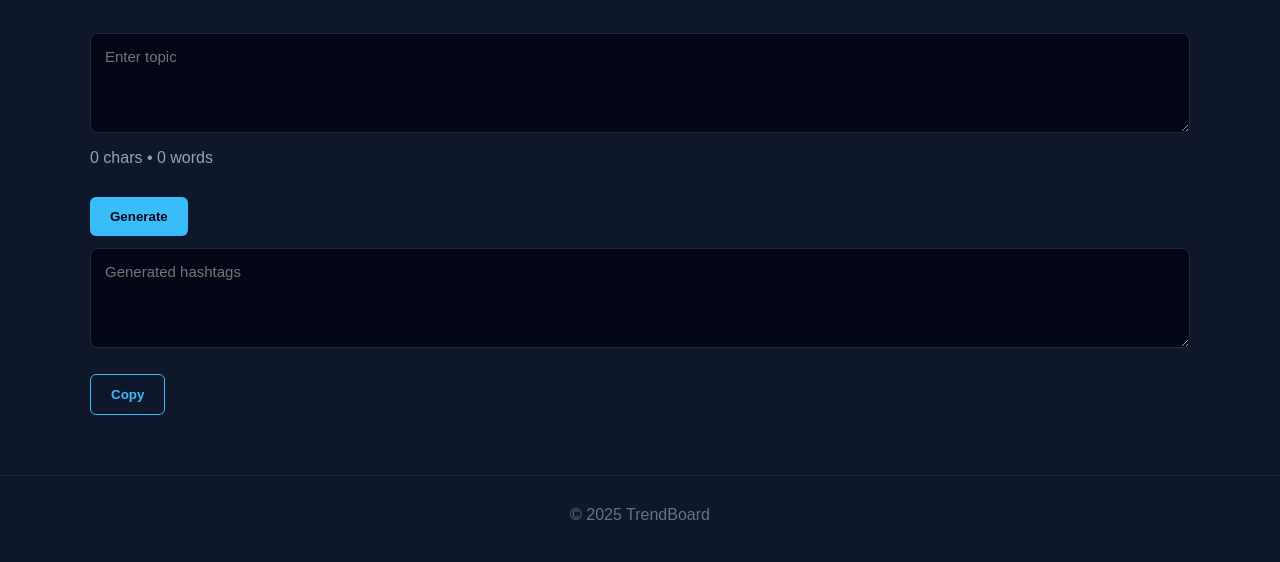
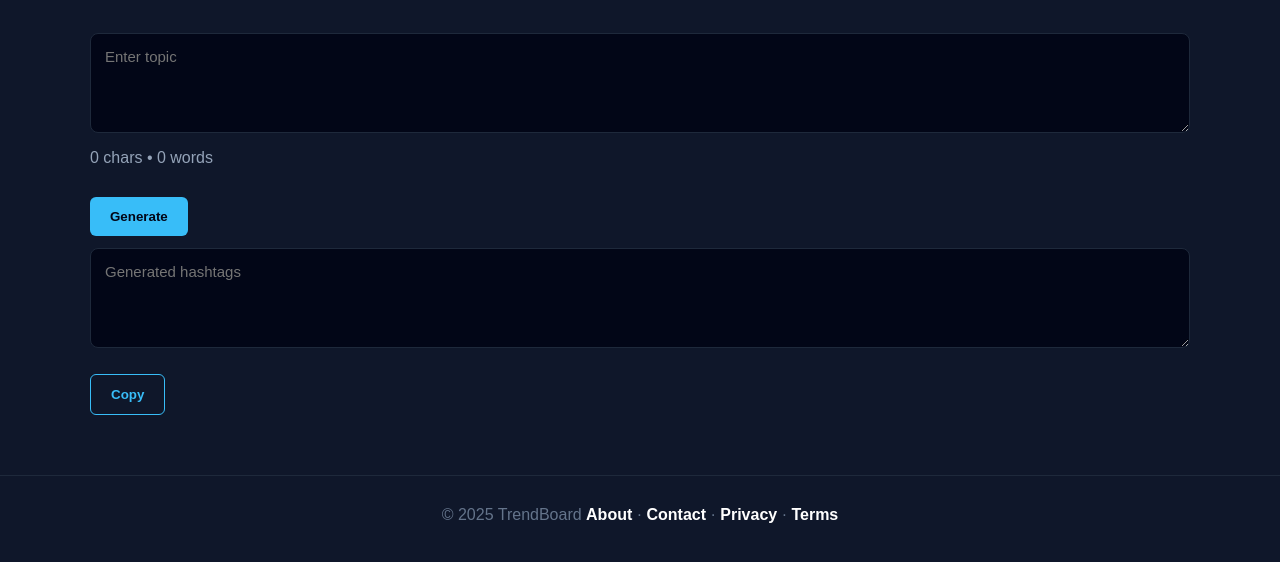
Before and after one commit to asvrathor369/trendboard, a website: page tools/caption.html in a window 1280 px wide. Shown: the part 150-712 px from the top of the page. Drawn offline with Linux system fonts and the light colour scheme.

Commit message:
Update caption.html

```diff
--- a/tools/caption.html
+++ b/tools/caption.html
@@ -38,7 +38,13 @@ oninput="updateCounter('inputText','counter')"></textarea>
 </div>
 </section>
 
-<footer class="footer"><p>© 2025 TrendBoard</p></footer>
+<footer class="footer"><p>
+  © 2025 TrendBoard
+  <a href="about.html">About</a> ·
+    <a href="contact.html">Contact</a> ·
+    <a href="privacy-policy.html">Privacy</a> ·
+    <a href="terms.html">Terms</a>
+</p></footer>
 
 <script src="../assets/js/core.js"></script>
 <script src="../assets/js/tools/caption.js"></script>
```
